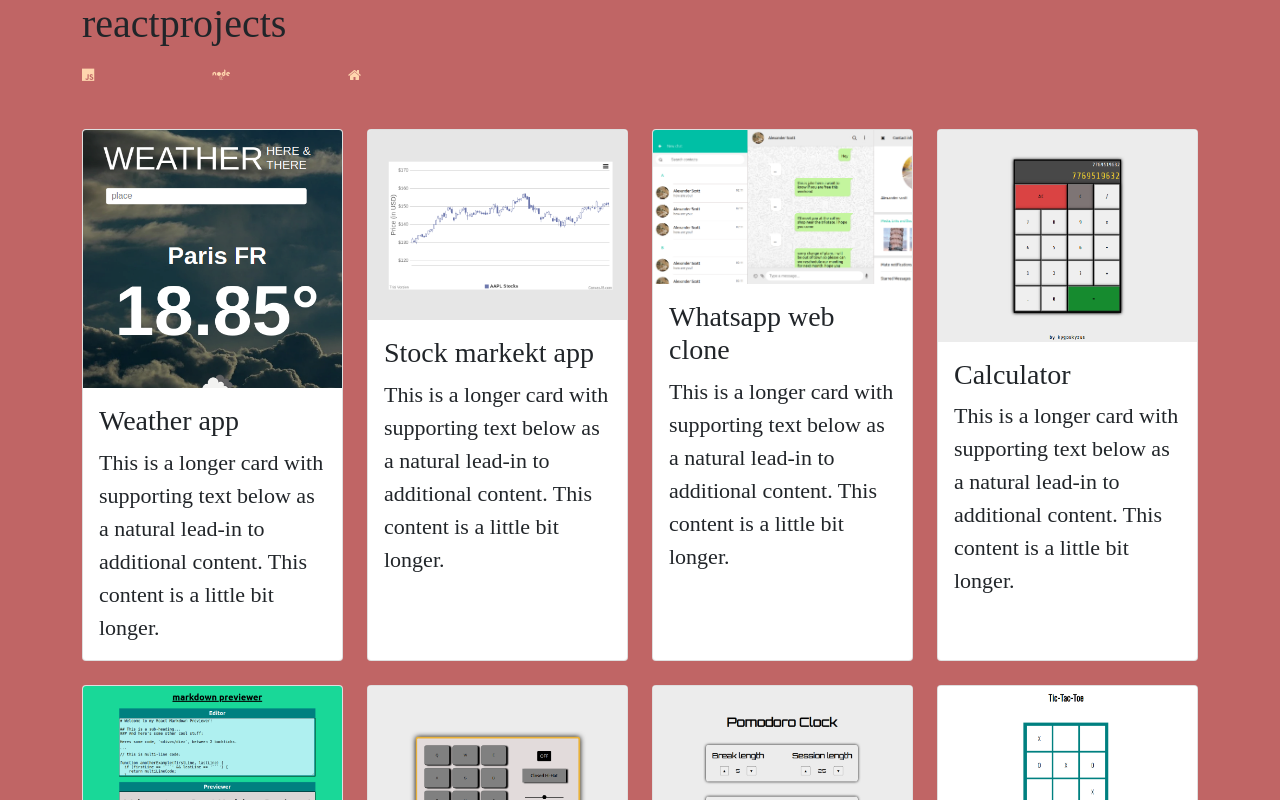
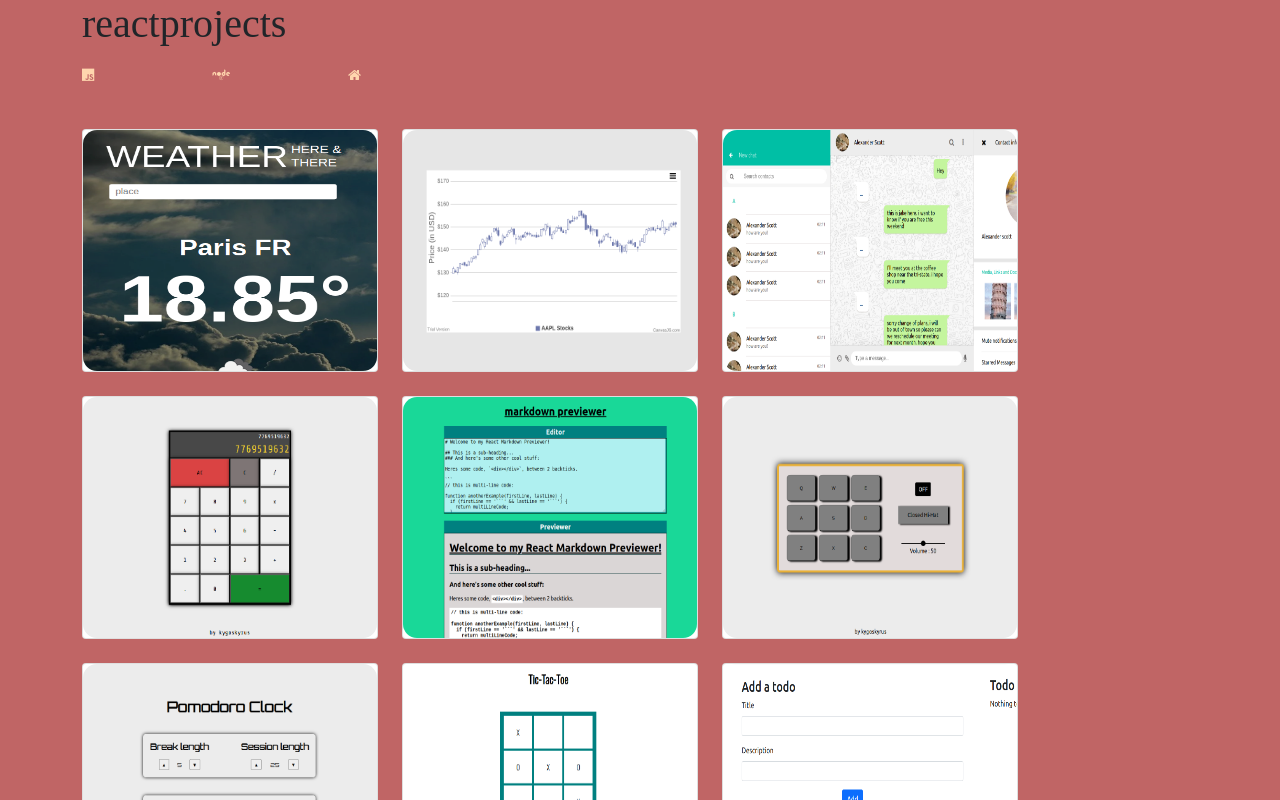
Before and after one commit to KygoSkyrus/reactPortfolio, a React (Create React App) app: page /react in a window 1280 px wide. Shown: the top 800 px of the page. Built offline with nearby package versions, Linux system fonts and the light colour scheme; grey boxes are pictures that could not be loaded; a web font is replaced by a local one.

Commit message:
added animation

```diff
--- a/src/App.css
+++ b/src/App.css
@@ -49,45 +49,154 @@ h2{
 }
 
 
-.scene {
-  width: 200px;
-  height: 260px;
-  border: 1px solid #CCC;
-  margin: 40px 0;
-  perspective: 600px;
+
+
+.c{
+	perspective: 1000px;
+	-webkit-perspective: 1000px;
+	-moz-perspective: 1000px;
+	-o-perspective: 1000px;
+	-ms-perspective: 1000px;
+	width:320px;
+	height:243px;
+	position:relative;
+	display:block;
+	font-size:25px;
+    font-weight:bold;
 }
 
-.card {
-  width: 100%;
-  height: 100%;
-  transition: transform 1s;
-  transform-style: preserve-3d;
-  cursor: pointer;
-  position: relative;
+.c .content {
+	transition: 0.5s ease-out;
+	-webkit-transition: 0.5s ease-out;
+	-moz-transition: 0.5s ease-out;
+	-o-transition: 0.5s ease-out;
+	-ms-transition: 0.5s ease-out;
+	transform-style: preserve-3d;
+	-webkit-transform-style: preserve-3d;
+	-moz-transform-style: preserve-3d;
+	-o-transform-style: preserve-3d;
+	-ms-transform-style: preserve-3d;
+
+	/* content backface is visible so that static content still appears */
+	backface-visibility: visible;
+	-webkit-backface-visibility: visible;
+	-moz-backface-visibility: visible;
+	-o-backface-visibility: visible;
+	-ms-backface-visibility: visible;
+
+
+	position:relative;
+	width: 100%;
+	height: 100%;
+
+}
+.c.applyflip .content {
+	transform: rotateY(180deg);
+	-webkit-transform: rotateY(180deg);
+	-moz-transform: rotateY(180deg);
+	-o-transform: rotateY(180deg);
+	-ms-transform: rotateY(180deg);
 }
 
-.card.is-flipped {
-  transform: rotateY(180deg);
+
+.c .content .cardStatic {
+	/* Half way through the card flip, rotate static content to 0 degrees */
+	transition: 0s linear 0.17s;
+	-webkit-transition: 0s linear 0.17s;
+	-moz-transition: 0s linear 0.17s;
+	-o-transition: 0s linear 0.17s;
+	-ms-transition: 0s linear 0.17s;
+	transform: rotateY(0deg);
+	-webkit-transform: rotateY(0deg);
+	-moz-transform: rotateY(0deg);
+	-o-transform: rotateY(0deg);
+	-ms-transform: rotateY(0deg);
+
+	text-align: center;
+	position: absolute;
+	top: 0;
+	left: 0;
+	height: 0;
+	width: 100%;
+	line-height:100px;
 }
 
-.card__face {
-  position: absolute;
-  width: 100%;
-  height: 100%;
-  line-height: 260px;
-  color: white;
-  text-align: center;
-  font-weight: bold;
-  font-size: 40px;
-  -webkit-backface-visibility: hidden;
-  backface-visibility: hidden;
+.c.applyflip .content .cardStatic {
+	/* Half way through the card flip, rotate static content to -180 degrees -- to negate the flip and unmirror the static content */
+	transition: 0s linear 0.17s;
+	-webkit-transition: 0s linear 0.17s;
+	-moz-transition: 0s linear 0.17s;
+	-o-transition: 0s linear 0.17s;
+	-ms-transition: 0s linear 0.17s;
+	transform: rotateY(-180deg);
+	-webkit-transform: rotateY(-180deg);
+	-moz-transform: rotateY(-180deg);
+	-o-transform: rotateY(-180deg);
+	-ms-transform: rotateY(-180deg);
 }
 
-.card__face--front {
-  background: red;
+.c .content .cardFront {
+    color: tomato;
 }
 
-.card__face--back {
-  background: blue;
-  transform: rotateY(180deg);
+.c .content .cardBack {
+    color: skyblue;
 }
+
+.c .content .cardFront, .c .content .cardBack {
+	/* Backface visibility works great for all but IE. As such, we mark the backface visible in IE and manage visibility ourselves */
+	backface-visibility: hidden;
+	-webkit-backface-visibility: hidden;
+	-moz-backface-visibility: hidden;
+	-o-backface-visibility: hidden;
+	-ms-backface-visibility: visible;
+	position: absolute;
+	top: 0;
+	left: 0;
+	height: 100%;
+	width: 100%;
+	text-align: center;
+	line-height:200px;
+    border-radius: 14px;
+}
+.c .content .cardFront, .c.applyflip .content .cardFront {
+	transform: rotateY(0deg);
+	-webkit-transform: rotateY(0deg);
+	-moz-transform: rotateY(0deg);
+	-o-transform: rotateY(0deg);
+	-ms-transform: rotateY(0deg);
+}
+
+.c .content .cardBack, .c.applyflip .content .cardBack {
+	transform: rotateY(-180deg);
+	-webkit-transform: rotateY(-180deg);
+	-moz-transform: rotateY(-180deg);
+	-o-transform: rotateY(-180deg);
+	-ms-transform: rotateY(-180deg);
+}
+
+.c .content .cardFront, .c.applyflip .content .cardBack {
+	/* IE Hack. Halfway through the card flip, set visibility. Keep other browsers visible throughout the card flip. */
+	animation: stayvisible 0.5s both;
+	-webkit-animation: stayvisible 0.5s both;
+	-moz-animation: stayvisible 0.5s both;
+	-o-animation: stayvisible 0.5s both;
+	-ms-animation: donothing 0.5s;
+	-ms-transition: visibility 0s linear 0.17s;
+	visibility: visible;
+}
+.c.applyflip .content .cardFront, .c .content .cardBack {
+	/* IE Hack. Halfway through the card flip, set visibility. Keep other browsers visible throughout the card flip. */
+	animation: stayvisible 0.5s both;
+	-webkit-animation: stayvisible 0.5s both;
+	-moz-animation: stayvisible 0.5s both;
+	-o-animation: stayvisible 0.5s both;
+	-ms-animation: donothing 0.5s;
+	-ms-transition: visibility 0s linear 0.17s;
+	visibility: hidden;
+}
+@keyframes stayvisible { from { visibility: visible; } to { visibility: visible; } }
+@-webkit-keyframes stayvisible { from { visibility: visible; } to { visibility: visible; } }
+@-moz-keyframes stayvisible { from { visibility: visible; } to { visibility: visible; } }
+@-o-keyframes stayvisible { from { visibility: visible; } to { visibility: visible; } }
+@-ms-keyframes donothing { 0% { } 100% { } }
--- a/src/JsProject.js
+++ b/src/JsProject.js
@@ -1,10 +1,24 @@
-import React from 'react'
+import React,{useEffect} from 'react'
 import { Link } from 'react-router-dom';
 import data from './Data';
 
 const JsProject = () => {
+
+    let arr=[];
+
+    useEffect(() => {
+        arr = Array.from(document.getElementsByClassName('c'));//converting HTMLcollection prototype into array
+        arr.map(x=>x.addEventListener('mouseenter',function(){
+            x.classList.toggle('applyflip');
+        }));
+        arr.map(x=>x.addEventListener('mouseleave',function(){
+            x.classList.toggle('applyflip');
+        }));
+    }, [])
+
+
     return (
-        <div className=" cont">
+        <div className="cont">
             <h1>js projects</h1>
             <div className="container">
 
@@ -14,16 +28,20 @@ const JsProject = () => {
                     <Link to="/"><i className="fa fa-home"></i></Link>
                 </div>
 
-                <div class="row row-cols-1 row-cols-md-4 g-4 mb-3 mt-3">
-                    {data.javascript.map(x => <div class="col">
-                        <div class="card h-100">
-                            <img src={x.pic} class="card-img-top" alt="..." />
-                            <div class="card-body">
-                                <h3 class="card-title">{x.name}</h3>
-                                <p class="card-text">This is a longer card with supporting text below as a natural lead-in to additional content. This content is a little bit longer.</p>
-                            </div>
-                        </div>
-                    </div>)}
+                <div className="row row-cols-1 row-cols-md-4 g-4 mb-3 mt-3">
+                    {data.javascript.map(x =>
+
+<div className="col c" id="c1" key={x.id}>
+<div className="card h-100 content">
+    <img src={x.pic} className="card-img-top cardFront" alt="..." />
+    <div className=" cardBack">
+        <h3 className="card-title">{x.name}</h3>
+        <p className="card-text">This is a longer card wi th shis is a longer card wi th supportinhis is a longer card wi th supportinhis is a longer card wi th supportinupporting te</p>
+    </div>
+</div>
+</div>
+
+                    )}
                 </div>
             </div>
         </div>
--- a/src/MernProject.js
+++ b/src/MernProject.js
@@ -1,8 +1,21 @@
-import React from 'react'
+import React,{useEffect} from 'react'
 import { Link } from 'react-router-dom';
 import data from './Data';
 
 const MernProject = () => {
+
+    let arr=[];
+
+    useEffect(() => {
+        arr = Array.from(document.getElementsByClassName('c'));//converting HTMLcollection prototype into array
+        arr.map(x=>x.addEventListener('mouseenter',function(){
+            x.classList.toggle('applyflip');
+        }));
+        arr.map(x=>x.addEventListener('mouseleave',function(){
+            x.classList.toggle('applyflip');
+        }));
+    }, [])
+
     return (
         <div className=" cont">
             <div className='container '>
@@ -14,16 +27,17 @@ const MernProject = () => {
                     <Link to="/"><i className="fa fa-home"></i></Link>
                 </div>
 
-                <div class="row row-cols-1 row-cols-md-4 g-4 mb-3 mt-3">
-                    {data.mern.map(x => <div class="col">
-                        <div class="card h-100">
-                            <img src={x.pic} class="card-img-top" alt="..." />
-                            <div class="card-body">
-                                <h3 class="card-title">{x.name}</h3>
-                                <p class="card-text">This is a longer card with supporting text below as a natural lead-in to additional content. This content is a little bit longer.</p>
+                <div className="row row-cols-1 row-cols-md-4 g-4 mb-3 mt-3">
+                    {data.mern.map(x =>
+                        <div className="col c" id="c1" key={x.id}>
+                            <div className="card h-100 content">
+                                <img src={x.pic} className="card-img-top cardFront" alt="..." />
+                                <div className=" cardBack">
+                                    <h3 className="card-title">{x.name}</h3>
+                                    <p className="card-text">This is a longer card wi th shis is a longer card wi th supportinhis is a longer card wi th supportinhis is a longer card wi th supportinupporting te</p>
+                                </div>
                             </div>
-                        </div>
-                    </div>)}
+                        </div>)}
                 </div>
 
             </div>
--- a/src/ReactProject.js
+++ b/src/ReactProject.js
@@ -1,10 +1,21 @@
-import React from 'react'
+import React,{useEffect} from 'react'
 import { Link } from 'react-router-dom';
 import data from './Data';
 
 
 const ReactProject = () => {
 
+    let arr=[];
+
+    useEffect(() => {
+        arr = Array.from(document.getElementsByClassName('c'));//converting HTMLcollection prototype into array
+        arr.map(x=>x.addEventListener('mouseenter',function(){
+            x.classList.toggle('applyflip');
+        }));
+        arr.map(x=>x.addEventListener('mouseleave',function(){
+            x.classList.toggle('applyflip');
+        }));
+    }, [])
 
 
     return (
@@ -20,16 +31,16 @@ const ReactProject = () => {
                     </Link>
                 </div>
 
-                <div class="row row-cols-1 row-cols-md-4 g-4 mb-3 mt-3">
-                    {data.react.map(x => <div class="col " key={x.id}>
-                        <div class="card h-100" >
-                            <img src={x.pic} class="card-img-top " alt="..." />
-                            <div class="card-body ">
-                                <h3 class="card-title">{x.name}</h3>
-                                <p class="card-text">This is a longer card with supporting text below as a natural lead-in to additional content. This content is a little bit longer.</p>
+                <div className="row row-cols-1 row-cols-md-4 g-4 mb-3 mt-3">
+                    {data.react.map(x => <div className="col c" id="c1" key={x.id}>
+                            <div className="card h-100 content">
+                                <img src={x.pic} className="card-img-top cardFront" alt="..." />
+                                <div className=" cardBack">
+                                    <h3 className="card-title">{x.name}</h3>
+                                    <p className="card-text">This is a longer card wi th shis is a longer card wi th supportinhis is a longer card wi th supportinhis is a longer card wi th supportinupporting te</p>
+                                </div>
                             </div>
-                        </div>
-                    </div>)}
+                        </div>)}
                 </div>
 
             </div >
```
Also changed, not shown: src/Navbar.js (+16 -17 lines).
